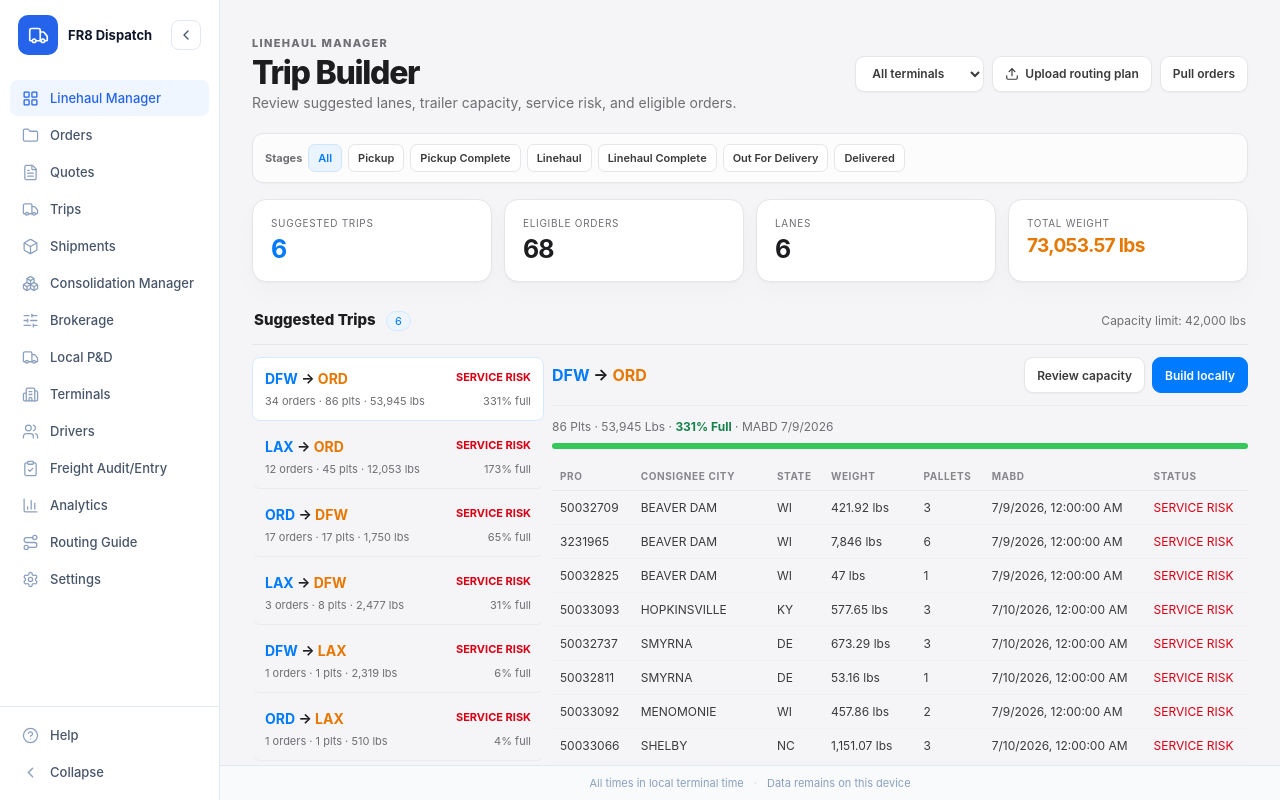
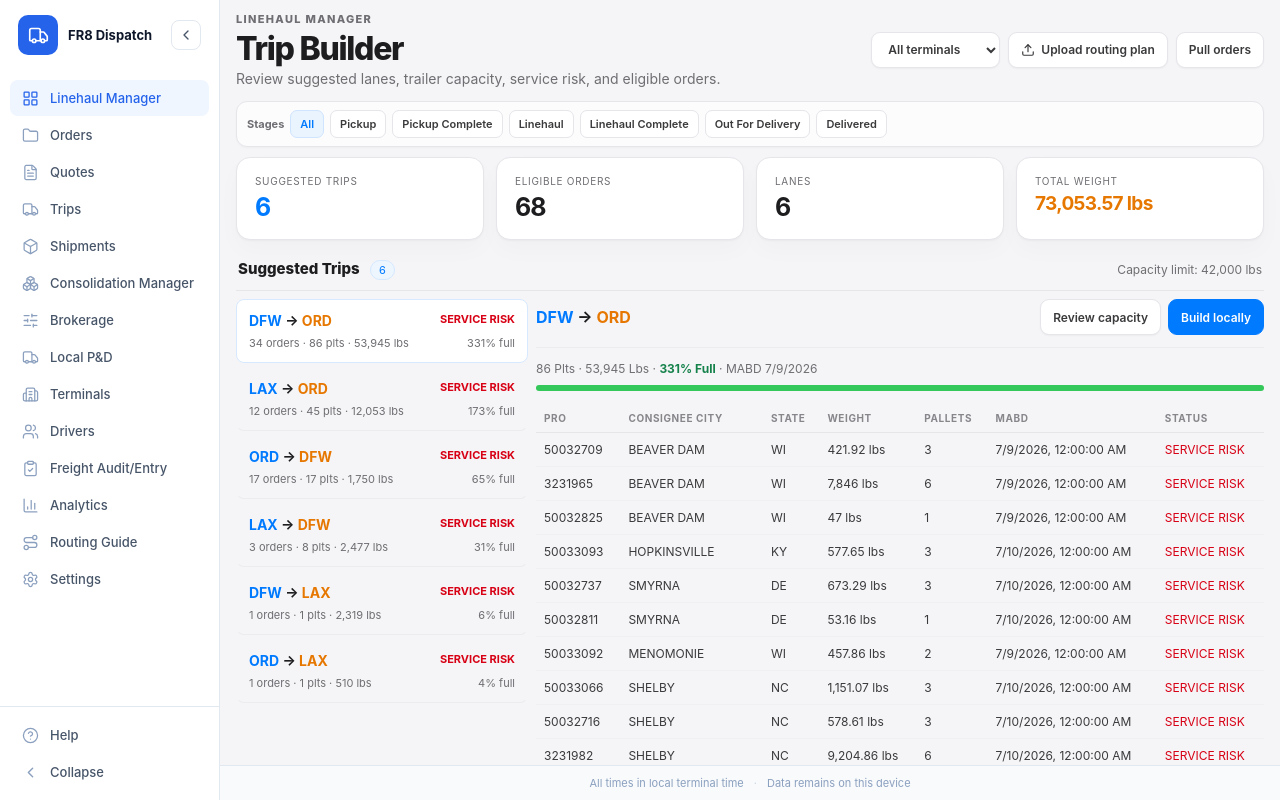
Before and after one commit to ismaelrobles51-prog/item-api-console, a React (Vite) app: page / in a window 1280 px wide. Built offline with nearby package versions, Linux system fonts and the light colour scheme.

Commit message:
Compact trip builder layout spacing

```diff
--- a/src/App.css
+++ b/src/App.css
@@ -491,3 +491,13 @@ footer span { color: var(--border-strong); }
 .trip-builder-dark .tb-lanes{padding-right:8px}
 .trip-builder-dark .tb-detail{padding-left:0}
 @media(max-width:850px){.trip-builder-dark .tb-body{grid-template-columns:1fr}.trip-builder-dark .tb-lanes{padding-right:0}.trip-builder-dark .tb-detail{padding-left:0}}
+/* Compact Trip Builder flow: remove outer canvas and vertical dead space. */
+.main-shell.linehaul-full .main-content{padding:12px 16px}
+.trip-builder-dark{max-width:none;margin:0;padding:0}
+.trip-builder-dark .tb-top{margin:0 0 14px}
+.trip-builder-dark .tb-stage-row{margin:0 0 10px;padding:8px 10px}
+.trip-builder-dark .tb-metrics{margin-bottom:10px}
+.trip-builder-dark .tb-builder-head{padding:9px 2px 10px}
+.trip-builder-dark .tb-body{min-height:0}
+.trip-builder-dark .tb-lanes{padding-top:8px;padding-bottom:0}
+.trip-builder-dark .tb-detail{padding-top:8px;padding-bottom:0}
```
